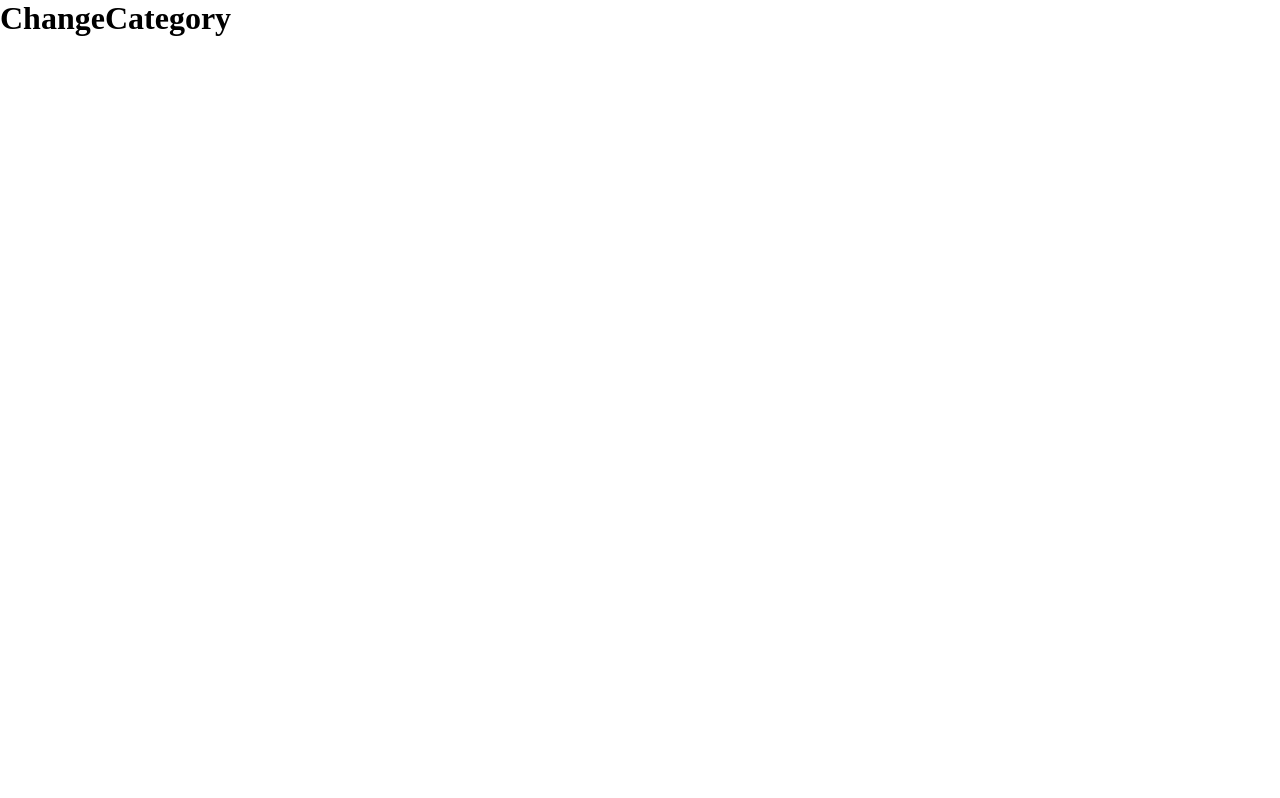
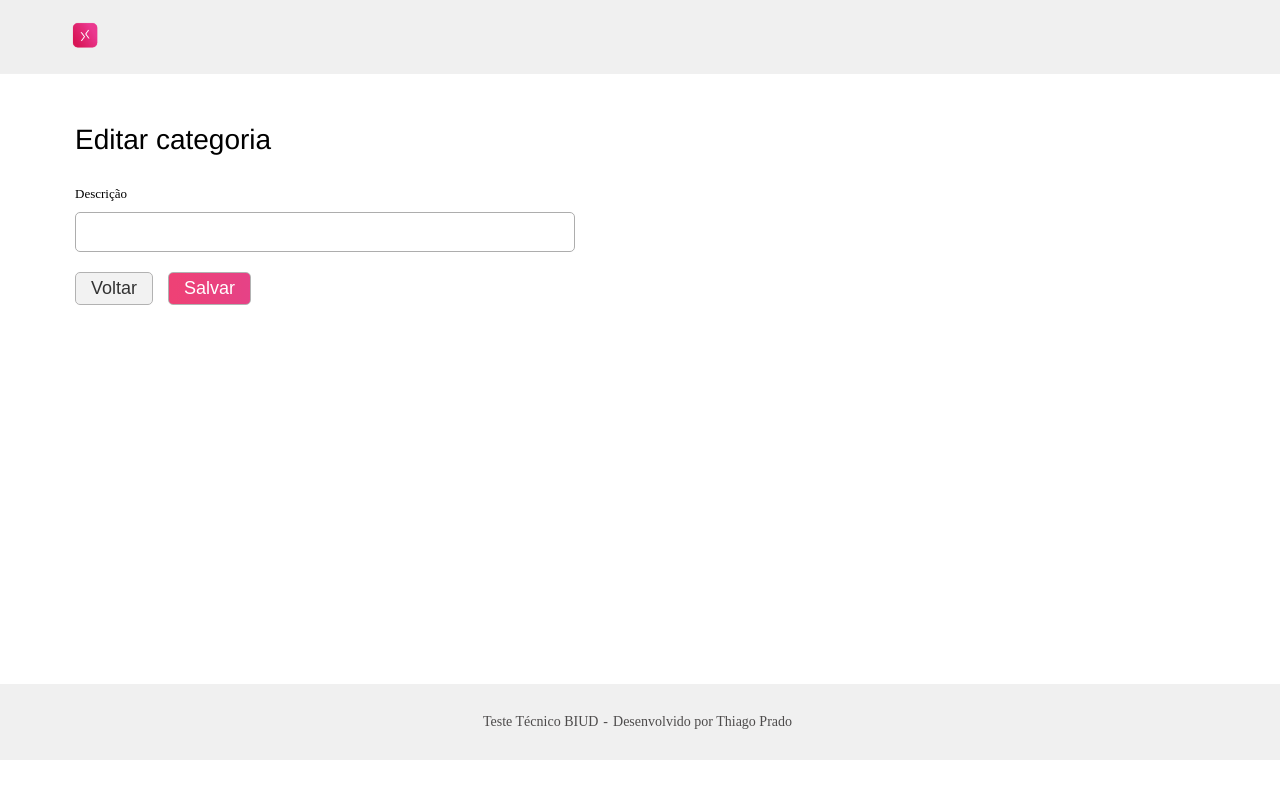
Before and after one commit to thiagopcdev/BIUD_challenge, a React (Vite) app in the folder frontend/: page /categories/modify/1 in a window 1280 px wide. Built offline with nearby package versions, Linux system fonts and the light colour scheme.

Commit message:
Implementa interface da tela editar categoria

```diff
--- a/frontend/src/components/Footer/Footer.css
+++ b/frontend/src/components/Footer/Footer.css
@@ -7,3 +7,23 @@
   justify-content: center;
   padding: 30px;
 }
+
+.footer-container p {
+  margin-right: 5px;
+}
+
+.footer-dashe {
+  display: block;
+}
+
+@media ( max-width : 375px ) {
+
+  .footer-container {
+    display: flex;
+    flex-direction: column;
+  }
+
+  .footer-dashe {
+    display: none;
+  }
+}
--- a/frontend/src/components/Footer/Footer.jsx
+++ b/frontend/src/components/Footer/Footer.jsx
@@ -4,7 +4,9 @@ import './Footer.css';
 function Footer() {
   return (
     <div className="footer-container">
-      <p>Teste Técnico BIUD - Desenvolvido por Thiago Prado</p>
+      <p>Teste Técnico BIUD </p>
+      <p className="footer-dashe"> - </p>
+      <p>Desenvolvido por Thiago Prado</p>
     </div>
   );
 }
--- a/frontend/src/pages/Article/Articles.css
+++ b/frontend/src/pages/Article/Articles.css
@@ -2,6 +2,6 @@
   align-items: center;
   display: flex;
   flex-direction: column;
-  height: 78vh;
+  height: 77vh;
   justify-content: center;
 }
--- a/frontend/src/pages/Category/Categories.css
+++ b/frontend/src/pages/Category/Categories.css
@@ -2,6 +2,6 @@
   align-items: center;
   display: flex;
   flex-direction: column;
-  height: 78vh;
+  height: 77vh;
   justify-content: center;
 }
--- a/frontend/src/pages/Category/ChangeCategory.jsx
+++ b/frontend/src/pages/Category/ChangeCategory.jsx
@@ -1,10 +1,42 @@
-import React from 'react';
+import React, { useState } from 'react';
+import {
+  Button, Footer, Header, Input,
+} from '../../components';
+import './RegisterChangeCategory.css';
 
 function ChangeCategory() {
+  const [description, setDescription] = useState('');
   return (
-    <div>
-      <h1>ChangeCategory</h1>
-    </div>
+    <>
+      <Header />
+      <div className="register-change-category-container">
+        <p className="title-page">Editar categoria</p>
+        <main className="description-input">
+          <Input
+            label="Descrição"
+            name="descricao"
+            id="descricao"
+            type="text"
+            value={description}
+            onChange={setDescription}
+          />
+          <section className="saveback-section">
+            <Button
+              name="Voltar"
+              className="btn-back"
+              link="/categories"
+              title="Voltar"
+            />
+            <Button
+              name="Salvar"
+              className="btn-save"
+              title="Salvar"
+            />
+          </section>
+        </main>
+      </div>
+      <Footer />
+    </>
   );
 }
 
--- a/frontend/src/pages/Category/RegisterCategory.jsx
+++ b/frontend/src/pages/Category/RegisterCategory.jsx
@@ -2,7 +2,7 @@ import React, { useState } from 'react';
 import {
   Button, Footer, Header, Input,
 } from '../../components';
-import './RegisterCategory.css';
+import './RegisterChangeCategory.css';
 
 function RegisterCategory() {
   const [description, setDescription] = useState('');
@@ -10,7 +10,7 @@ function RegisterCategory() {
   return (
     <>
       <Header />
-      <div className="register-category-container">
+      <div className="register-change-category-container">
         <p className="title-page">Cadastrar nova categoria</p>
         <main className="description-input">
           <Input
--- a/frontend/src/pages/Category/RegisterCategory.css
+++ b/frontend/src/pages/Category/RegisterChangeCategory.css
@@ -1,8 +1,8 @@
-.register-category-container {
+.register-change-category-container {
   align-items: flex-start;
   display: flex;
   flex-direction: column;
-  height: 78vh;
+  height: 70vh;
   justify-content: flex-start;
   margin-left: 75px;
   margin-top: 50px;
@@ -24,8 +24,9 @@
   font-size: 20px;
   height: 40px;
   margin-bottom: 20px;
-  padding: 1px;
-  width: 500px;
+  max-width: 500px;
+  padding: 10px;
+  width: 70vw;
 }
 
 .description-input input:focus {
```
